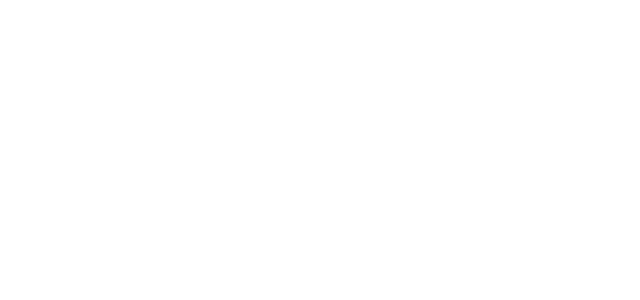
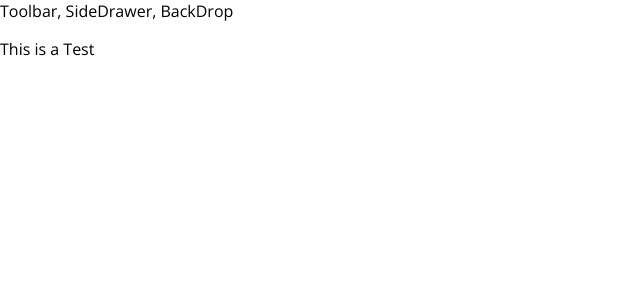
Before and after one commit to mcvio78/study__react-04--burger-builder, a React (Create React App) app: page / in a window 1280 px wide. Shown: the top 300 px of the page, without its empty margins (0-640 px from the left). Built offline with nearby package versions, Linux system fonts and the light colour scheme.

Commit message:
Create Auxiliary(hoc) and Layout components, use Auxiliary with Layout and import into App.js.

```diff
--- a/src/App.js
+++ b/src/App.js
@@ -1,11 +1,17 @@
-import React from 'react';
+import React, { Component } from 'react';
 
-function App() {
-	return (
-		<div>
+import Layout from './components/Layout/Layout';
 
-		</div>
-	);
+class App extends Component {
+	render() {
+		return (
+			<div>
+				<Layout>
+					<p>This is a Test</p>
+				</Layout>
+			</div>
+		);
+	}
 }
 
 export default App;
--- /dev/null
+++ b/src/components/Layout/Layout.js
@@ -0,0 +1,14 @@
+import React from 'react';
+
+import Auxiliary from '../../hoc/Auxiliary';
+
+const layout = props => (
+	<Auxiliary>
+		<div>Toolbar, SideDrawer, BackDrop</div>
+		<main>
+			{props.children}
+		</main>
+	</Auxiliary>
+);
+
+export default layout;
--- /dev/null
+++ b/src/hoc/Auxiliary.js
@@ -0,0 +1,3 @@
+const auxiliary = props => props.children;
+
+export default auxiliary;
--- a/src/index.css
+++ b/src/index.css
@@ -1,6 +1,6 @@
 body {
 	margin: 0;
-  font-family: -apple-system, BlinkMacSystemFont, 'Segoe UI', 'Roboto', 'Oxygen',
+	font-family: "Open Sans", -apple-system, BlinkMacSystemFont, 'Segoe UI', 'Roboto', 'Oxygen',
 	'Ubuntu', 'Cantarell', 'Fira Sans', 'Droid Sans', 'Helvetica Neue',
 	sans-serif;
 	-webkit-font-smoothing: antialiased;
```
Lines whose indentation alone changed are shown as unchanged.
